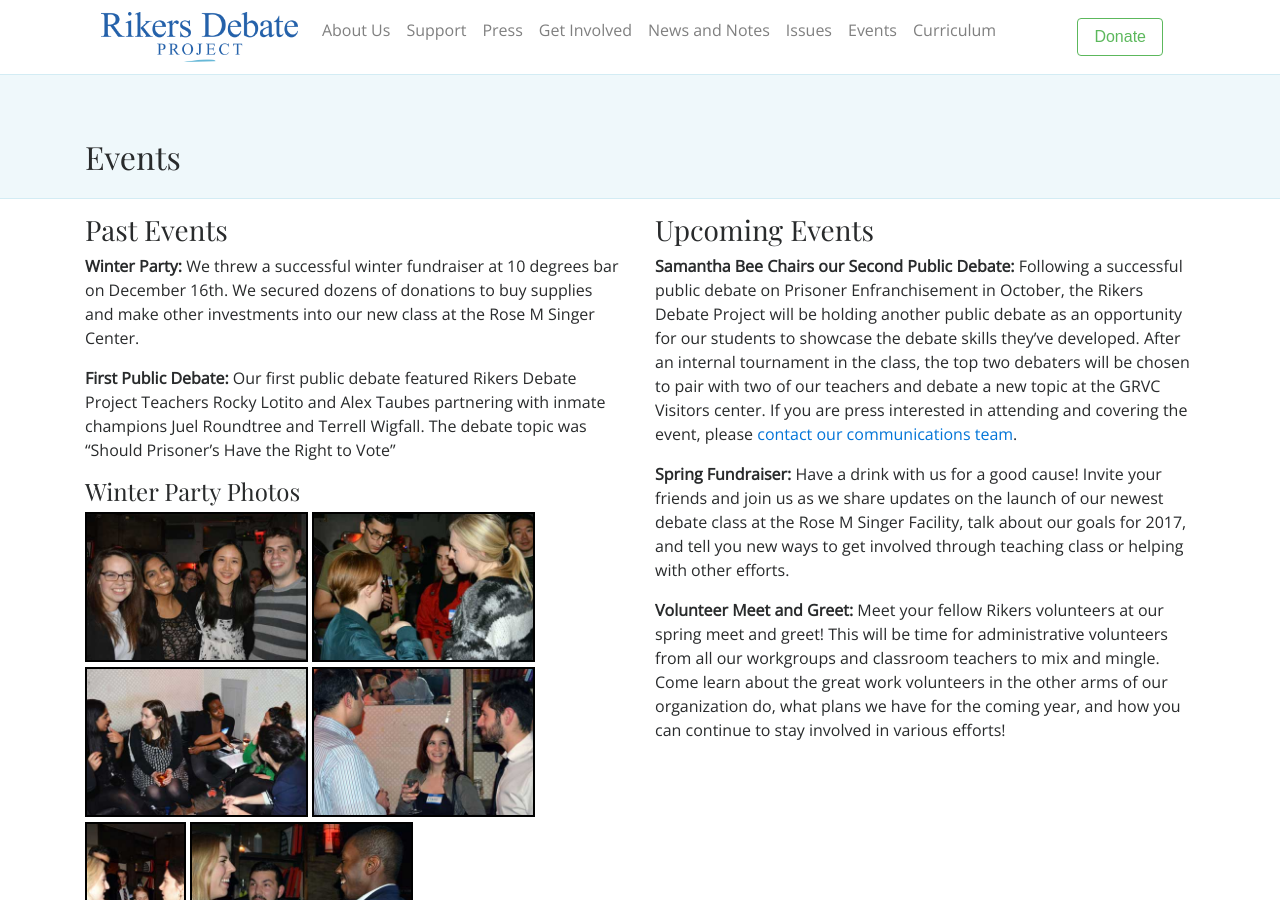
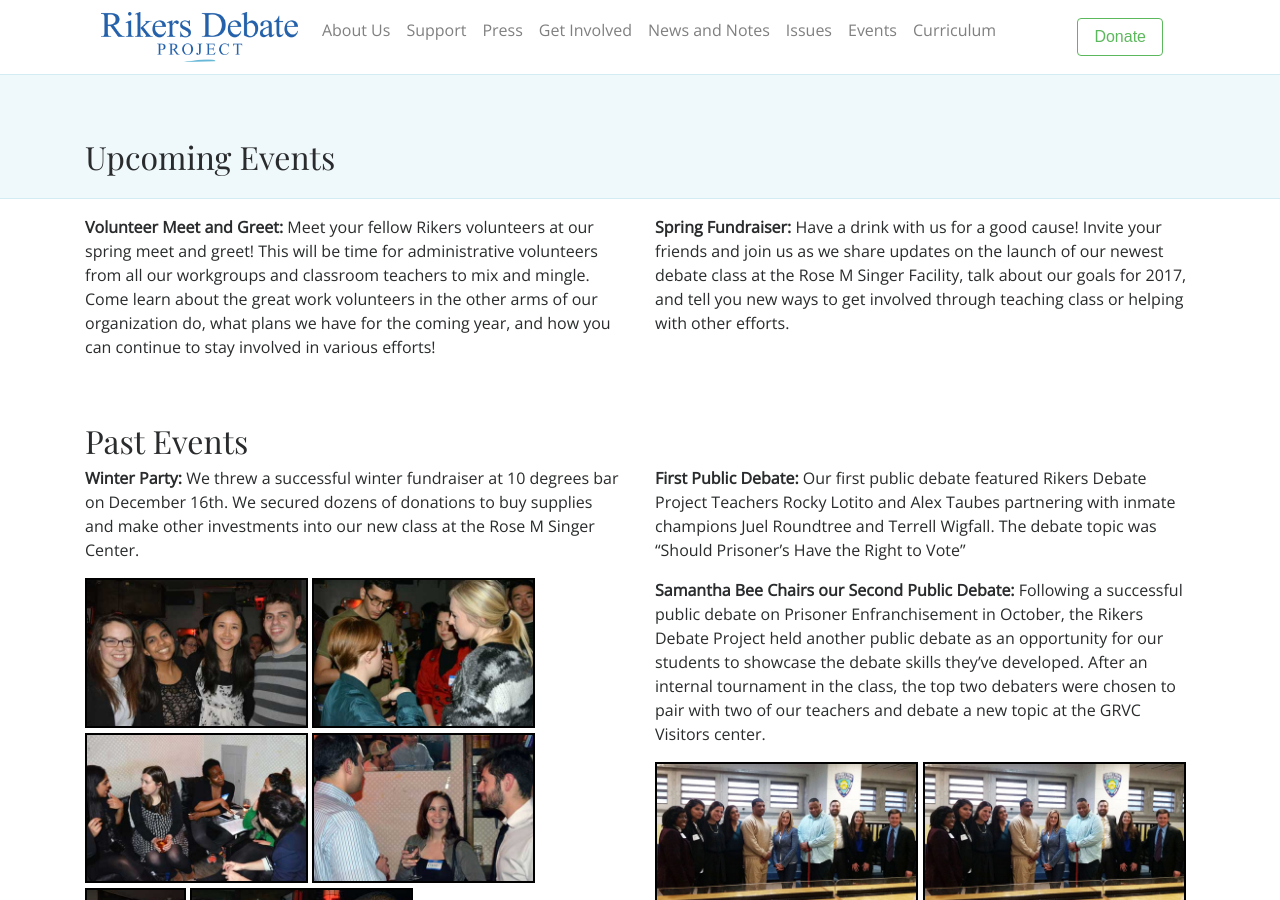
Before and after one commit to rikersdebateteam/rikers-debate-project, a Jekyll site: the page built from events.html, in a window 1280 px wide and 900 px high. Built offline with Jekyll 4.4.1, drawn with Linux system fonts in a browser that asks for light colours; nearby versions of some CDN libraries.

Commit message:
Push up Bee photos.

```diff
--- a/events.html
+++ b/events.html
@@ -24,14 +24,23 @@
 <div class="container">
   <div class="row">
     <div class="col-lg-6 col-sm-12">
-      <h3>Past Events</h3>
+      <p><strong>Volunteer Meet and Greet:</strong> Meet your fellow Rikers volunteers at our spring meet and greet! This will be time for administrative volunteers from all our workgroups and classroom teachers to mix and mingle. Come learn about the great work volunteers in the other arms of our organization do, what plans we have for the coming year, and how you can continue to stay involved in various efforts!</p>
+    </div>
+    <div class="col-lg-6 col-sm-12">
+      <p><strong>Spring Fundraiser:</strong> Have a drink with us for a good cause! Invite your friends and join us as we share updates on the launch of our newest debate class at the Rose M Singer Facility, talk about our goals for 2017, and tell you new ways to get involved through teaching class or helping with other efforts.  </p>
+    </div>
+  </div>
 
+  <div class="row">
+    <div class="col-sm-12">
+      <br /><br />
+      <h2>Past Events</h2>
+    </div>
+  </div>
+
+  <div class="row">
+    <div class="col-lg-6 col-sm-12">
       <p><strong>Winter Party:</strong> We threw a successful winter fundraiser at 10 degrees bar on December 16th. We secured dozens of donations to buy supplies and make other investments into our new class at the Rose M Singer Center.</p>
-
-      <p><strong>First Public Debate:</strong> Our first public debate featured Rikers Debate Project Teachers Rocky Lotito and Alex Taubes partnering with inmate champions Juel Roundtree and Terrell Wigfall. The debate topic was “Should Prisoner’s Have the Right to Vote”</p>
-
-
-      <h4>Winter Party Photos</h4>
 
       <a href="/images/fundraiser_2016/DSC_1743.JPG" target="_blank"><img src="/images/fundraiser_2016/DSC_1743_thumb.jpg" class='party-photo' /></a>
       <a href="/images/fundraiser_2016/DSC_1750.JPG" target="_blank"><img src="/images/fundraiser_2016/DSC_1750_thumb.jpg" class='party-photo' /></a>
@@ -41,25 +50,13 @@
       <a href="/images/fundraiser_2016/DSC_1765.JPG" target="_blank"><img src="/images/fundraiser_2016/DSC_1765_thumb.jpg" class='party-photo' /></a>
       <a href="/images/fundraiser_2016/DSC_1767.JPG" target="_blank"><img src="/images/fundraiser_2016/DSC_1767_thumb.jpg" class='party-photo' /></a>
     </div>
+    <div class="col-lg-6 col-sm-12">
+      <p><strong>First Public Debate:</strong> Our first public debate featured Rikers Debate Project Teachers Rocky Lotito and Alex Taubes partnering with inmate champions Juel Roundtree and Terrell Wigfall. The debate topic was “Should Prisoner’s Have the Right to Vote”</p>
 
-    <div class="col-lg-6 col-sm-12">
-      <h3>Upcoming Events</h3>
+      <p><strong>Samantha Bee Chairs our Second Public Debate:</strong> Following a successful public debate on Prisoner Enfranchisement in October, the Rikers Debate Project held another public debate as an opportunity for our students to showcase the debate skills they’ve developed. After an internal tournament in the class, the top two debaters were chosen to pair with two of our teachers and debate a new topic at the GRVC Visitors center.</p>
 
-      <p><strong>Samantha Bee Chairs our Second Public Debate:</strong> Following a successful public debate on Prisoner Enfranchisement in October, the Rikers Debate Project will be holding another public debate as an opportunity for our students to showcase the debate skills they’ve developed. After an internal tournament in the class, the top two debaters will be chosen to pair with two of our teachers and debate a new topic at the GRVC Visitors center. If you are press interested in attending and covering the event, please <script type="text/javascript" language="javascript">
-          <!-- // Generated by http://rumkin.com/tools/mailto_encoder
-          ML="tlk>/j\"ip =uc:@dmshgra<fbo.en";
-          MI="FE9BDKG:6@E710I=<I@@;L7<E07ILA>D72KDA?KHE0K8DI5K<0JIDC63<IL0E<09I;D9<I@@;L7<E07ILA90KE@F4E3";
-          OT="";
-          for(j=0;j<MI.length;j++){
-          OT+=ML.charAt(MI.charCodeAt(j)-48);
-          }document.write(OT);
-          // -->
-        </script>.
-      </p>
-
-      <p><strong>Spring Fundraiser:</strong> Have a drink with us for a good cause! Invite your friends and join us as we share updates on the launch of our newest debate class at the Rose M Singer Facility, talk about our goals for 2017, and tell you new ways to get involved through teaching class or helping with other efforts.  </p>
-
-      <p><strong>Volunteer Meet and Greet:</strong> Meet your fellow Rikers volunteers at our spring meet and greet! This will be time for administrative volunteers from all our workgroups and classroom teachers to mix and mingle. Come learn about the great work volunteers in the other arms of our organization do, what plans we have for the coming year, and how you can continue to stay involved in various efforts!</p>
+      <a href="/images/samantha_bee_17-03-21_GRVC/sam_bee_4.jpg" target="_blank"><img src="/images/samantha_bee_17-03-21_GRVC/sam_bee_4_thumb.jpg" class='party-photo' /></a>
+      <a href="/images/samantha_bee_17-03-21_GRVC/sam_bee_4.jpg" target="_blank"><img src="/images/samantha_bee_17-03-21_GRVC/sam_bee_4_thumb.jpg" class='party-photo' /></a>
     </div>
   </div>
 
```
Also changed, not shown: other parts of events.html (+1 -1 lines), images/samantha_bee_17-03-21_GRVC/sam_bee_4.jpg (added), images/samantha_bee_17-03-21_GRVC/sam_bee_4_thumb.jpg (added), images/samantha_bee_17-03-21_GRVC/sam_bee_5.jpg (added), images/samantha_bee_17-03-21_GRVC/sam_bee_5_thumb.jpg (added).
